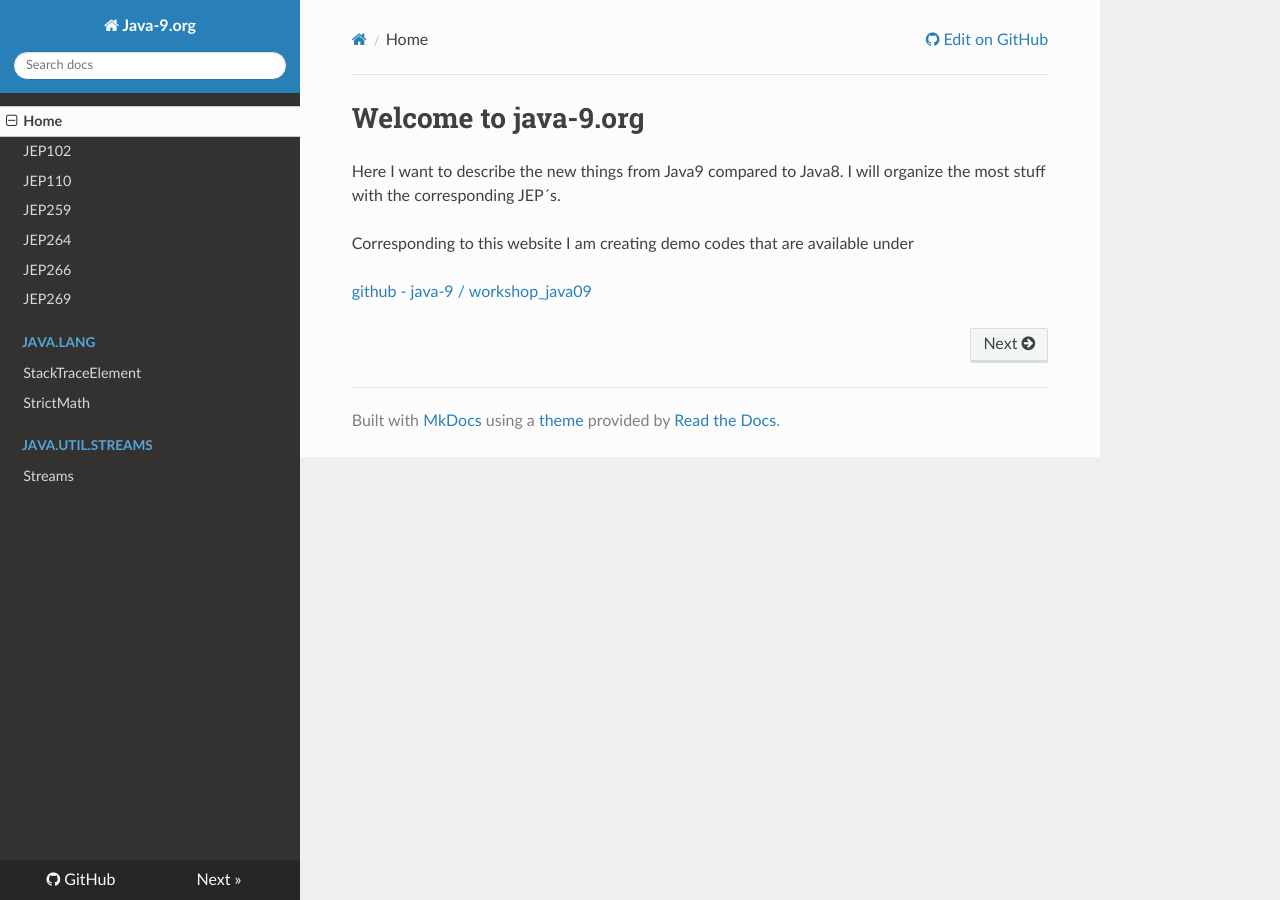
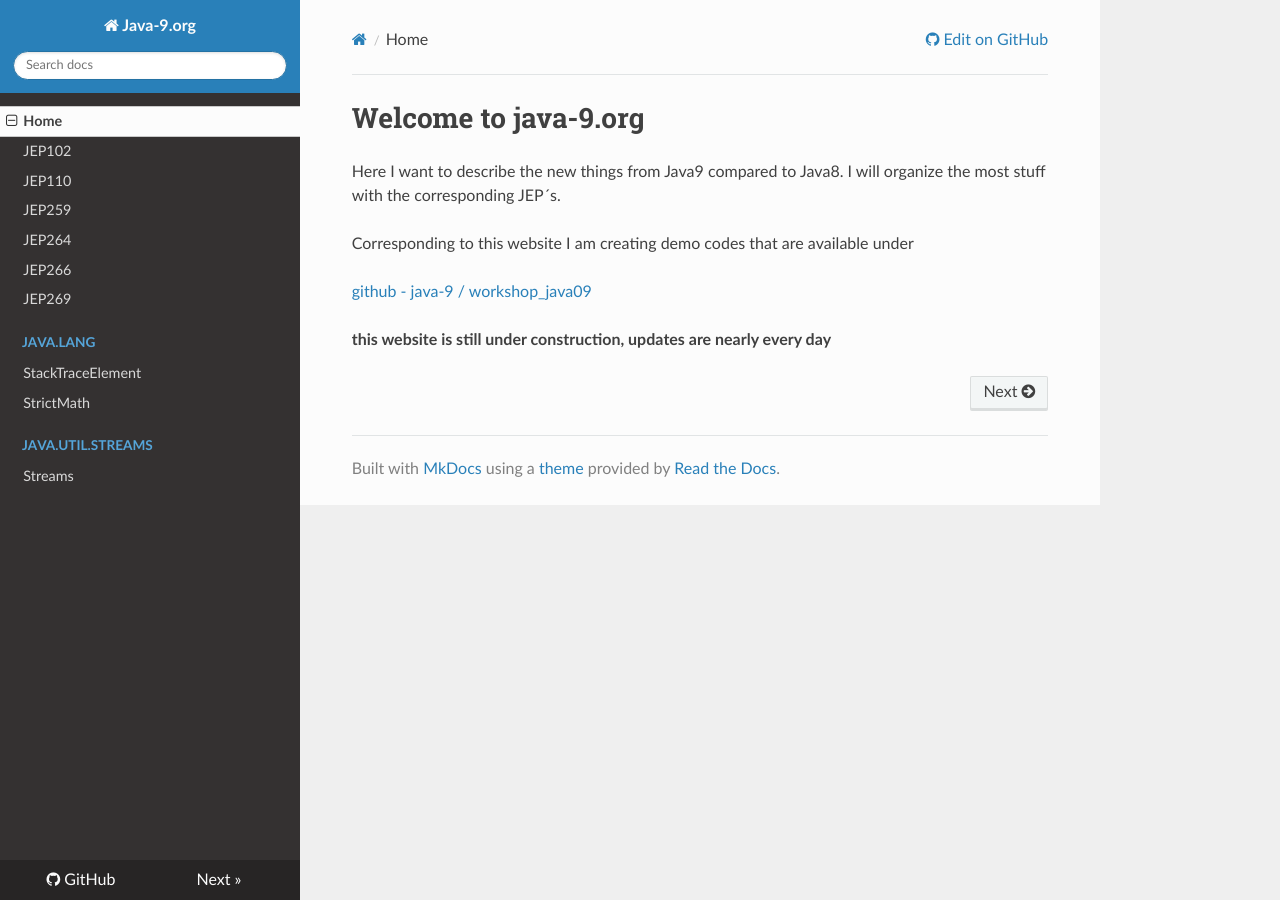
Before and after one commit to Java-Archive/java-9.github.io, an MkDocs documentation site: the page built from docs/index.md, in a window 1280 px wide. Built offline with MkDocs 1.6.1, drawn with Linux system fonts in a browser that asks for light colours; nearby versions of some CDN libraries; old or Windows-style settings are respelled for this version of MkDocs.

Commit message:
added info - under construction

```diff
--- a/docs/index.md
+++ b/docs/index.md
@@ -6,3 +6,6 @@ I will organize the most stuff with the corresponding JEP´s.
 Corresponding to this website I am creating demo codes that are available under
 
 [github - java-9 / workshop_java09](https://github.com/java-9/workshop_java09)
+
+
+**this website is still under construction, updates are nearly every day**
```
